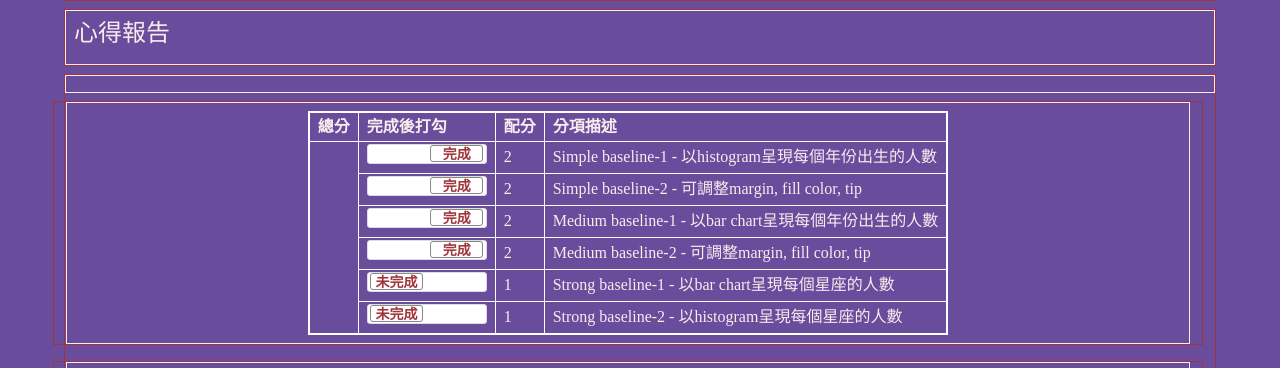
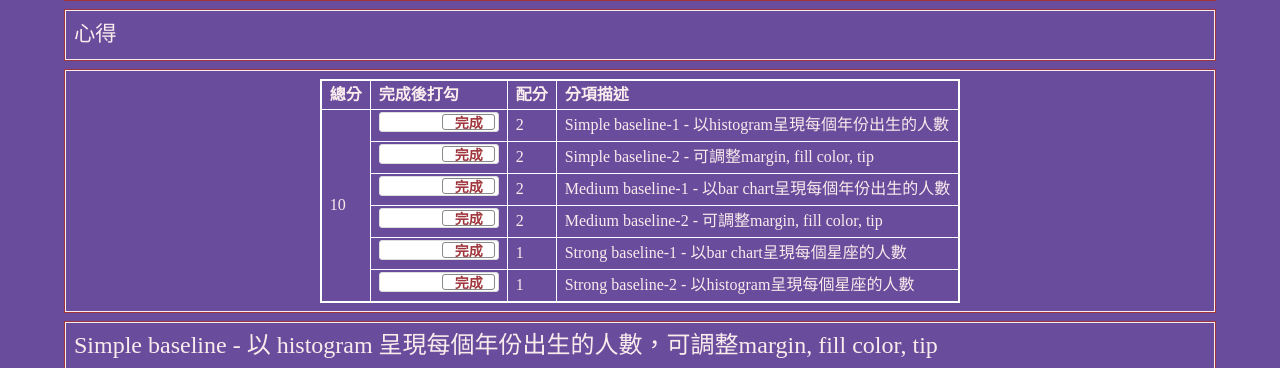
Before and after one commit to youjun51/22, a plain HTML site: page hw02/index.html in a window 1280 px wide. Shown: the part 528-896 px from the top of the page. Drawn offline with nearby package versions, Linux system fonts and the light colour scheme.

Commit message:
Update index.html

```diff
--- a/hw02/index.html
+++ b/hw02/index.html
@@ -205,6 +205,7 @@
   </div>
 
   <!-- ------------------------------------------------>
+
   <div class="row hw12">
     <div class="col-md-12 twenty">
       <h4>前往你的 Demo 網頁</h4>
@@ -222,17 +223,14 @@
       </div>
   </div>
 
+
   <!-- ------------------------------------------------>
+
   <div class="row hw12">
     <div class="col-md-12 twenty">
-      <h4>心得報告</h4>
+      心得<br>
+
     </div>
-  </div>
-
-<!-- ------------------------------------------------>
-  <div class="row hw12">
-    <div class="col-md-12 twenty">
-
   </div>
 
   <!-- ------------------------------------------------>
@@ -248,37 +246,37 @@
 
         <tr>
           <td rowspan="16" id="myTotal"></td>
-          <td><input type="checkbox" class="flipswitch" id="myCheckbox1" checked></td>
+          <td><input type="checkbox" class="flipswitch" id="myCheckbox1" checked="checked"></td>
           <td id='m1'>2</td>
           <td>Simple baseline-1 - 以histogram呈現每個年份出生的人數</td>
         </tr>
 
          <tr>
-          <td><input type="checkbox" class="flipswitch" id="myCheckbox2" checked></td>
+          <td><input type="checkbox" class="flipswitch" id="myCheckbox2" checked="checked"></td>
           <td id='m2'>2</td>
           <td>Simple baseline-2 - 可調整margin, fill color, tip</td>
         </tr>
 
         <tr>
-          <td><input type="checkbox" class="flipswitch" id="myCheckbox3" checked=></td>
+          <td><input type="checkbox" class="flipswitch" id="myCheckbox3" checked="checked"></td>
           <td id='m3'>2</td>
           <td>Medium baseline-1 - 以bar chart呈現每個年份出生的人數</td>
         </tr>
 
         <tr>
-          <td><input type="checkbox" class="flipswitch" id="myCheckbox4" checked=></td>
+          <td><input type="checkbox" class="flipswitch" id="myCheckbox4" checked="checked"></td>
           <td id='m4'>2</td>
           <td>Medium baseline-2 - 可調整margin, fill color, tip </td>
         </tr>
 
         <tr>
-          <td><input type="checkbox" class="flipswitch" id="myCheckbox5" ></td>
+          <td><input type="checkbox" class="flipswitch" id="myCheckbox5" checked="checked"></td>
           <td id='m5'>1</td>
           <td>Strong baseline-1 - 以bar chart呈現每個星座的人數 </td>
         </tr>
 
         <tr>
-          <td><input type="checkbox" class="flipswitch" id="myCheckbox6" ></td>
+          <td><input type="checkbox" class="flipswitch" id="myCheckbox6" checked="checked"></td>
           <td id='m6'>1</td>
           <td>Strong baseline-2 - 以histogram呈現每個星座的人數 </td>
         </tr>
@@ -297,7 +295,7 @@
   <div class="row hw12">
     <div class="col-md-12 twenty">
 
-      <iframe width="100%" height="500" frameborder="0" style="background-color: #FFFFFF
+      <iframe width="100%" height="500" frameborder="0" style="background-color: #FFFFFF"
       src="https://observablehq.com/embed/df34677961e1dc38?cell=*"></iframe>
 
     </div>
@@ -313,7 +311,7 @@
   <div class="row hw12">
     <div class="col-md-12 twenty">
 
-      <iframe width="100%" height="500" frameborder="0" style="background-color: #FFFFFF
+      <iframe width="100%" height="500" frameborder="0" style="background-color: #FFFFFF"
       src="https://observablehq.com/embed/1821ba0818edca04?cell=*"></iframe>
 
     </div>
@@ -329,7 +327,7 @@
   <div class="row hw12">
     <div class="col-md-12 twenty">
 
-      <iframe width="100%" height="500" frameborder="0" style="background-color: #FFFFFF
+       <iframe width="100%" height="500" frameborder="0" style="background-color: #FFFFFF"
   ></iframe>
 
     </div>
```
Lines whose indentation alone changed are shown as unchanged.
